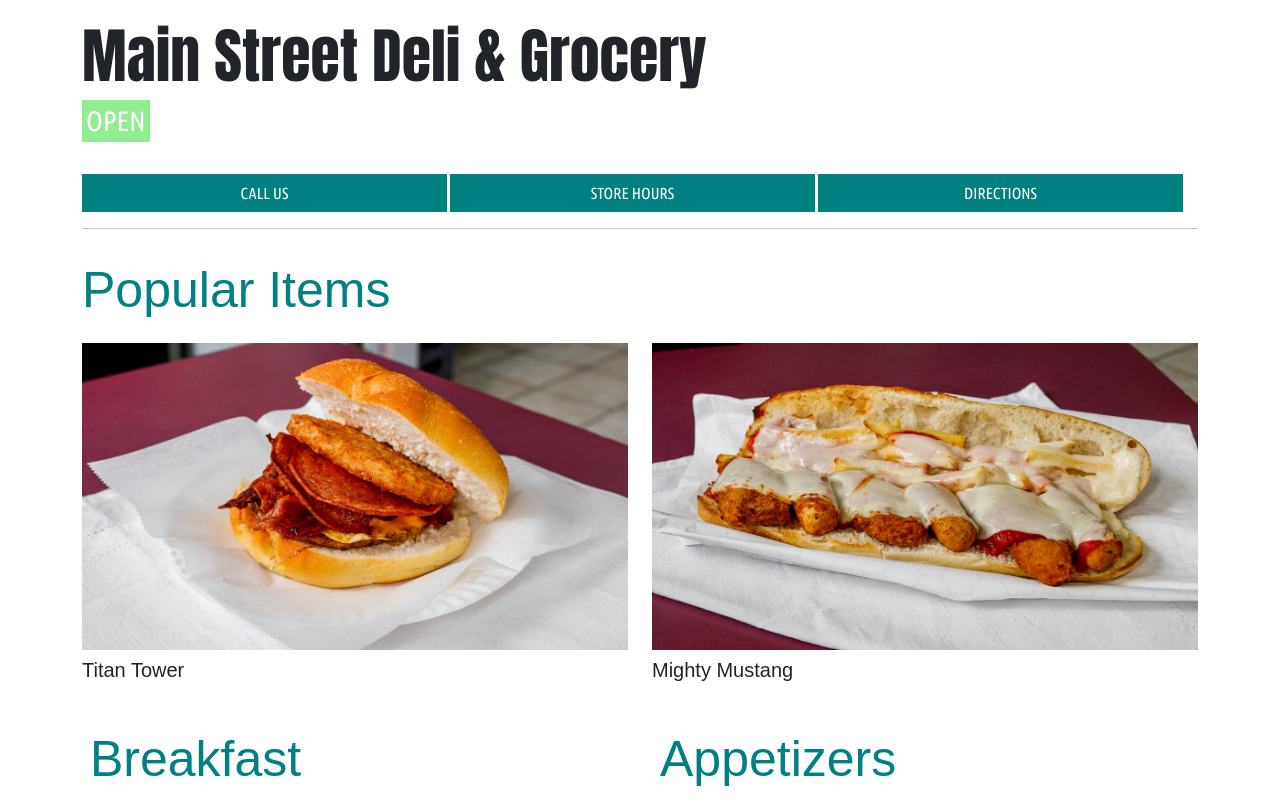
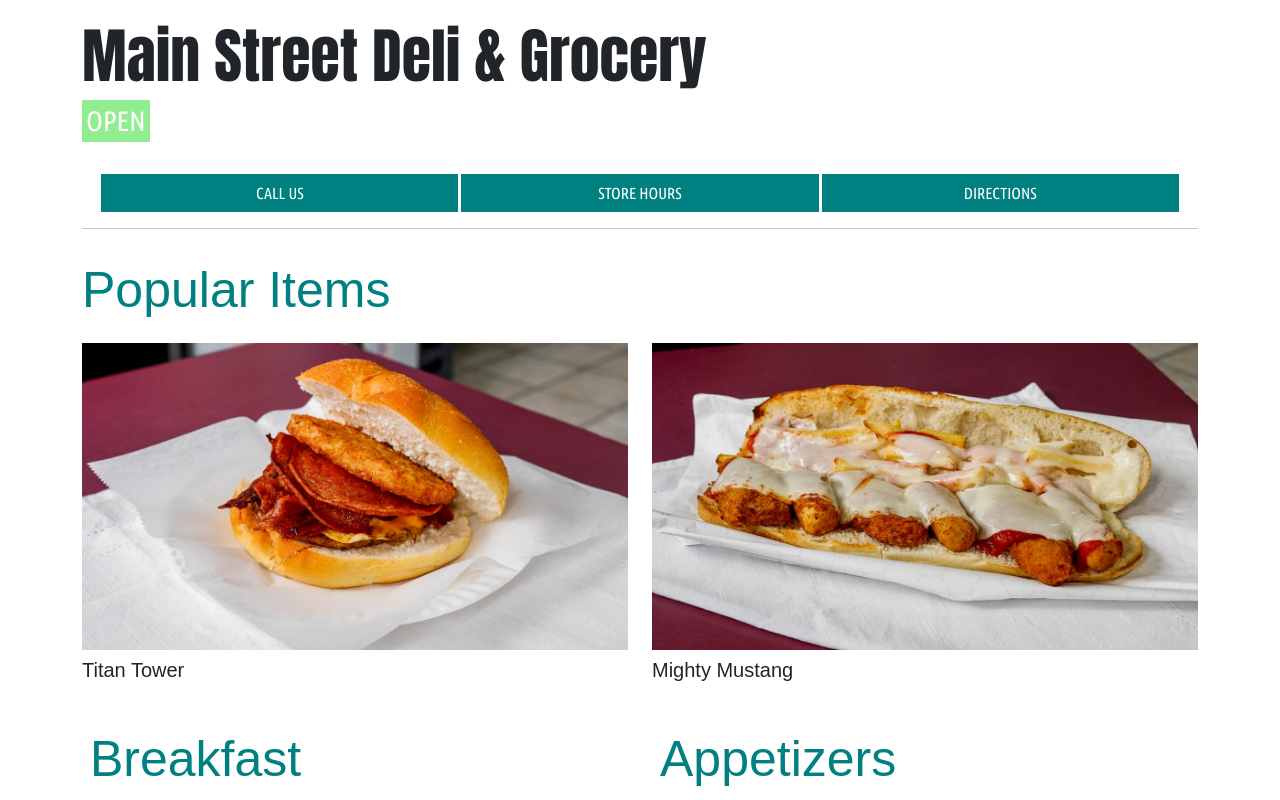
Before and after one commit to mainstreetdeli/home, a plain HTML site: page index.html in a window 1280 px wide. Shown: the top 800 px of the page. Drawn offline with nearby package versions, Linux system fonts and the light colour scheme; no server answers; a web font is replaced by a local one.

Commit message:
Update index.html

```diff
--- a/index.html
+++ b/index.html
@@ -91,7 +91,7 @@
                 /* background-color: black; */
             }
             .button{
-                width:32.7%;
+                width:32%;
                 color: white;
                 background-color: teal;
                 border-radius: 0;
@@ -233,7 +233,7 @@
 
                     </script>
 
-                    <div class="reachout-btns">
+                    <div class="reachout-btns text-center">
                     <!-- <a class="btn button" href="tel:8665562570">DIRECTIONS</a> -->
                     <form action="http://maps.google.com/maps" method="get" target="_blank">
 
```
